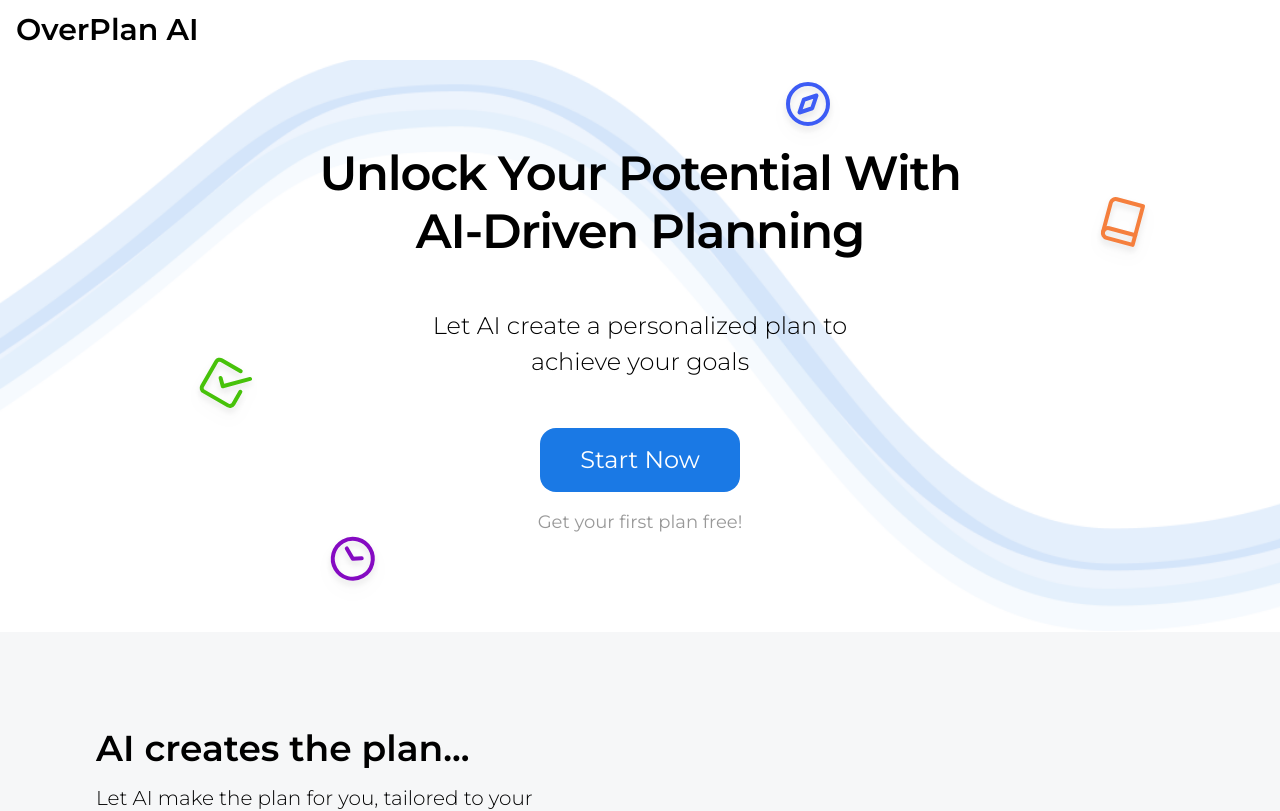
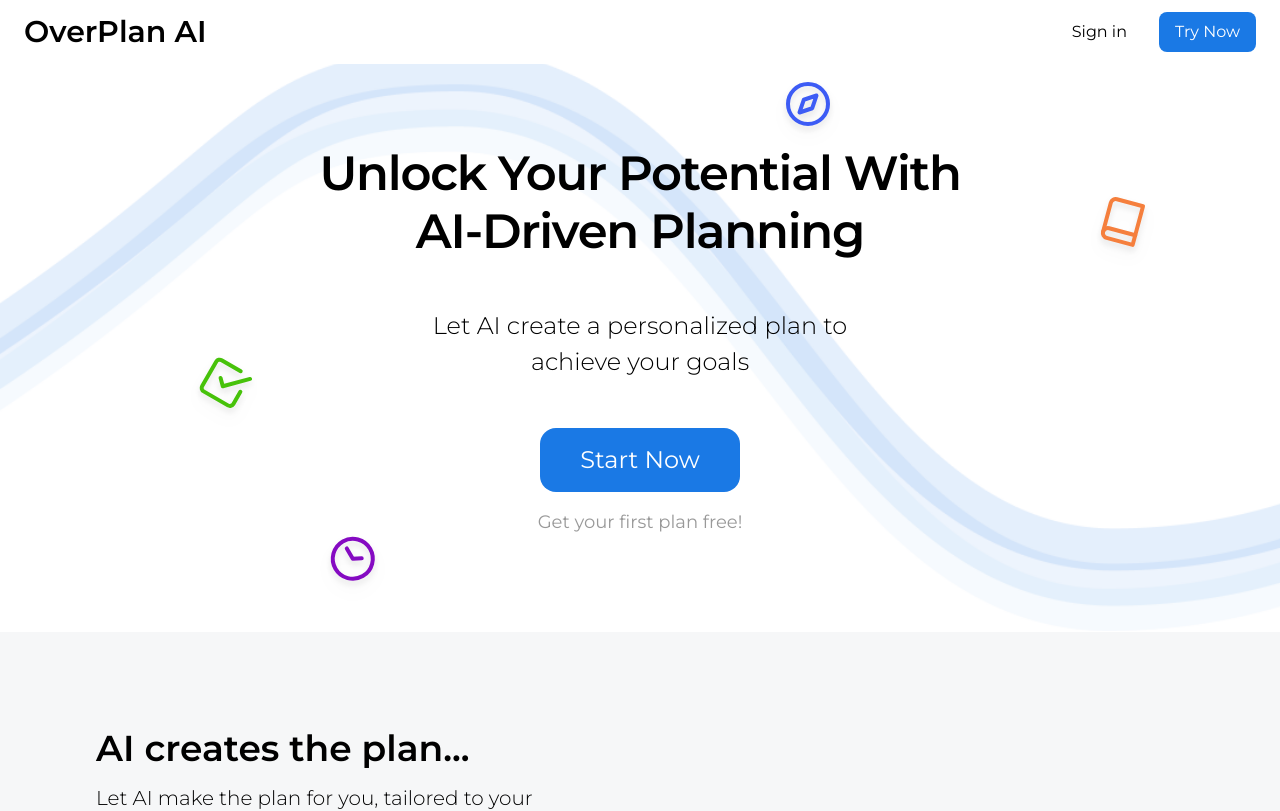
Before and after one commit to AlejandroALopez/overplan-website, a Next.js app: page / in a window 1280 px wide. Shown: the top 811 px of the page. Built offline with nearby package versions, Linux system fonts and the light colour scheme.

Commit message:
header updated

```diff
--- a/src/components/Header.tsx
+++ b/src/components/Header.tsx
@@ -2,11 +2,25 @@ import Link from "next/link";
 
 export default function Header() {
     return (
-        <div className="fixed z-20 flex flex-row w-full items-center justify-between text-center gap-16 py-3 px-4 bg-white">
+        <div className="fixed z-20 flex flex-row w-full items-center justify-between text-center gap-16 py-3 px-6 bg-white">
             {/* Logo */}
-            <Link href="/">
-                <p className="text-2xl md:text-3xl font-semibold transition hover:scale-110 duration-300">OverPlan AI</p>
-            </Link>
+            <div>
+                <p className="text-2xl md:text-3xl font-semibold">OverPlan AI</p>
+            </div>
+            {/* Sign In and Try Now buttons */}
+            <div className="flex flex-row gap-8 items-center">
+                <button
+                    className="transition hover:scale-105 duration-300"
+                >
+                    <p>Sign in</p>
+                </button>
+                <button
+                    className="flex items-center justify-center bg-primary rounded-lg px-4 py-2
+                    transition hover:scale-105 duration-300"
+                >
+                    <p className="text-white">Try Now</p>
+                </button>
+            </div>
         </div>
     );
 }
```
